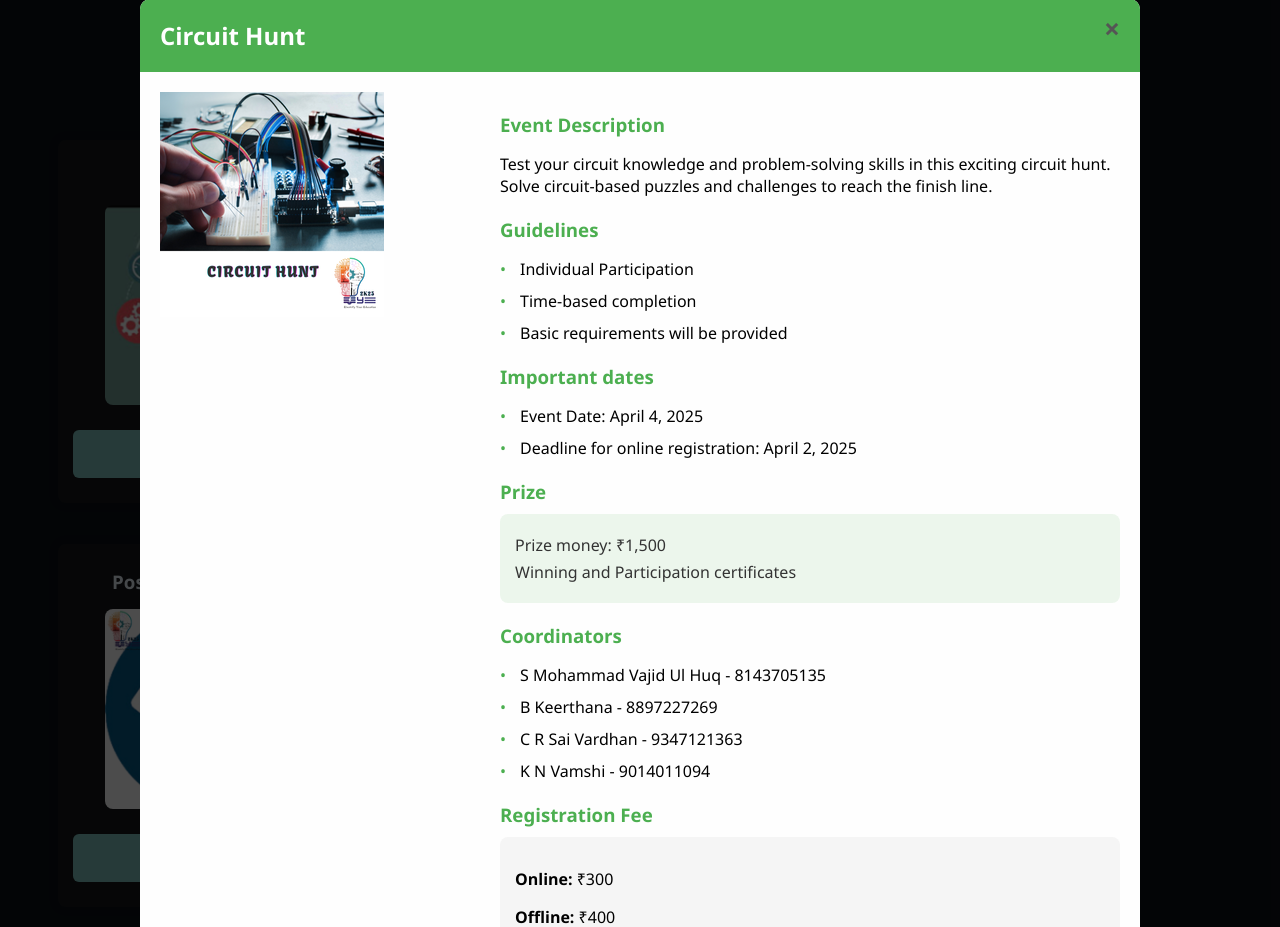
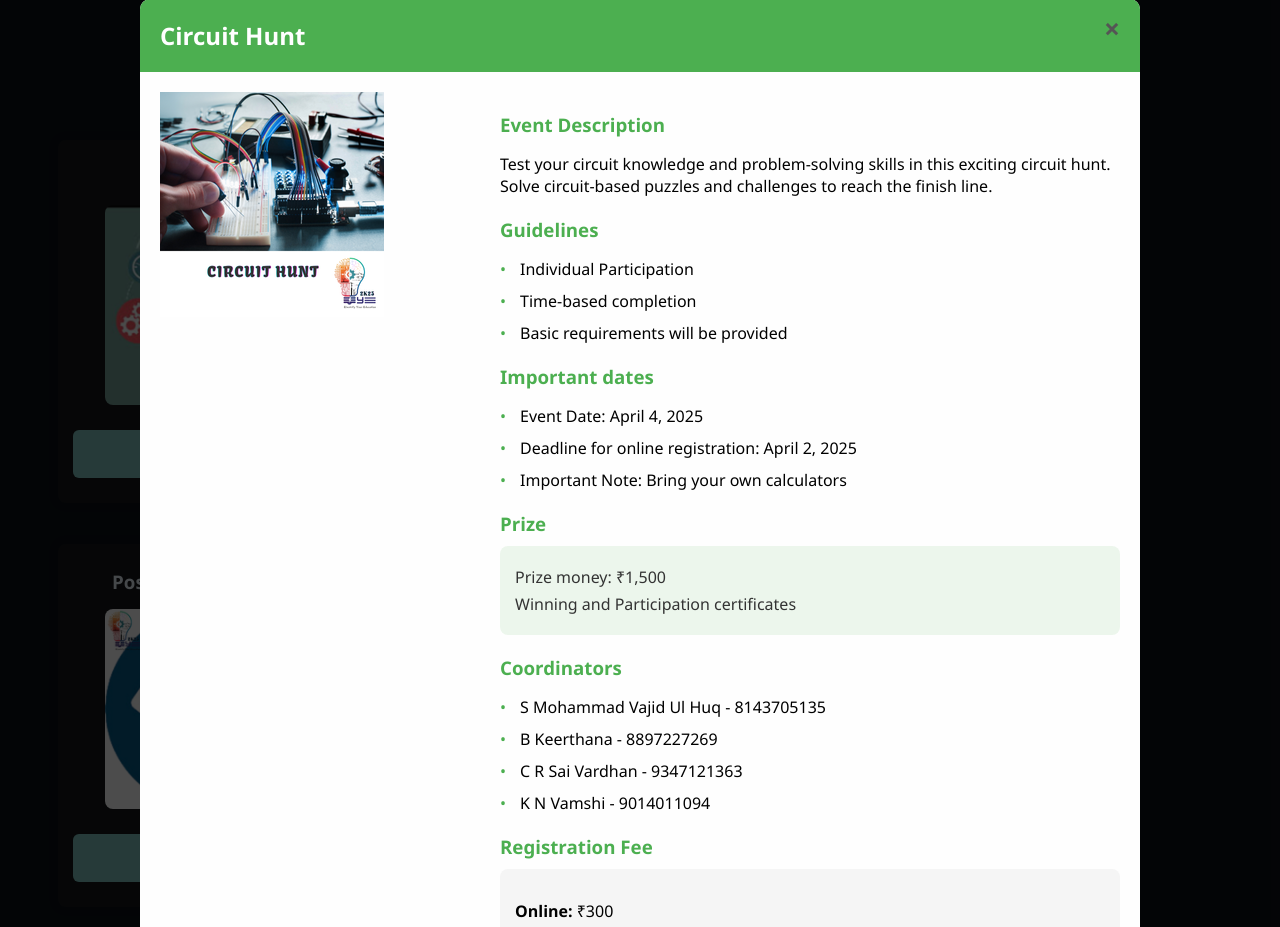
Before and after one commit to Sunilreddyyaparla/EYE2K25, a Flask app: page /events in a window 1280 px wide, after a click that opens the changed part. Shown: the part 65-992 px from the top of the page. Run offline with Flask 3, Linux system fonts and the light colour scheme.

Commit message:
Update events.html

```diff
--- a/templates/events.html
+++ b/templates/events.html
@@ -168,11 +168,13 @@
                             <li>Individual Participation</li>
                             <li>Time-based completion</li>
                             <li>Basic requirements will be provided</li>
+
                         </ul>
                         <h3>Important dates</h3>
                         <ul>
                             <li>Event Date: April 4, 2025</li>
                             <li>Deadline for online registration: April 2, 2025</li>
+                            <li>Important Note: Bring your own calculators</li>
                         </ul>
 
                         <h3>Prize </h3>
@@ -196,6 +198,7 @@
                         <ul>
                             <li>Lunch will be provided for the registered candidates</li>
                             <li>Accommodation will be provided upon payment of the applicable charges</li>
+
                         </ul>
                         <a href="{{ url_for('registration', event='Circuit Hunt') }}" class="modal-register-btn">Register Now</a>
                     </div>
@@ -224,6 +227,7 @@
                             <li>Time-based completion</li>
                             <li>Consistes of three rounds. Difficulty level changes from round to round</li>
                             <li>Mention your team name  in the 'name' field after your name while registering</li>
+                             <li>Important Note: Bring your own calculators</li>
                         </ul>
                         <h3>Important dates</h3>
                         <ul>
```
